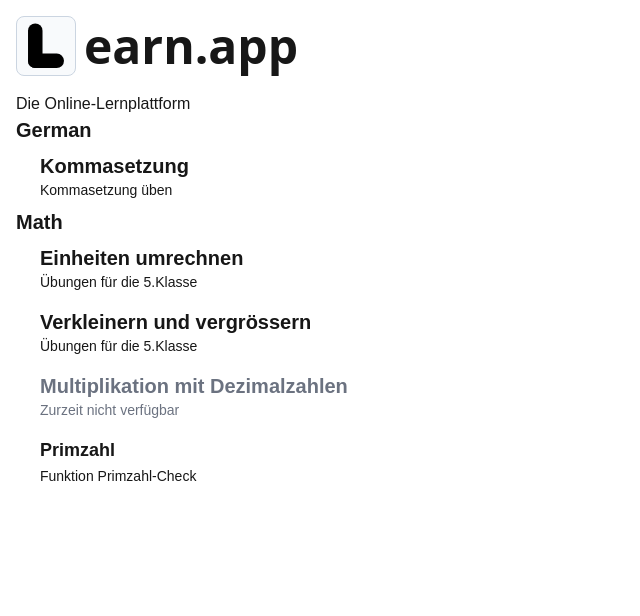
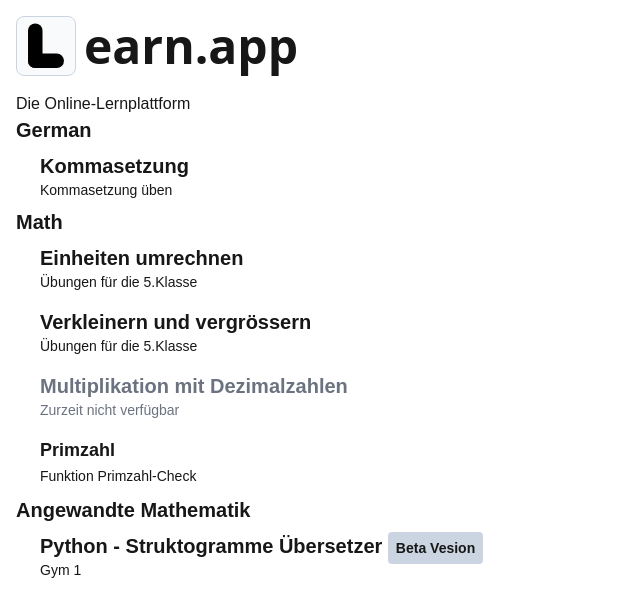
Before and after one commit to Raza-Ramadhani/learn, a Next.js app: page / in a window 1280 px wide. Shown: the top 616 px of the page, without its empty margins (0-640 px from the left). Built offline with nearby package versions, Linux system fonts and the light colour scheme.

Commit message:
added stuktogramm to homepage

```diff
--- a/app/page.tsx
+++ b/app/page.tsx
@@ -38,6 +38,13 @@
           <span className="text-sm">Funktion Primzahl-Check</span>
         </Link>
       </div>
+      <h1 className="font-bold text-xl">Angewandte Mathematik</h1>
+      <div className="ml-4 w- flex flex-col">
+        <Link href="/m/struktogramme" className=" rounded p-2 transition cursor-pointer dark:hover:bg-blue-900 hover:bg-cyan-50">
+          <h1 className="text-xl font-bold">Python - Struktogramme Übersetzer <small className="p-2 rounded bg-slate-300 text-sm">Beta Vesion</small></h1>
+          <p className="text-sm">Gym 1</p>
+        </Link>
+      </div>
     </div>
   );
 }
```
